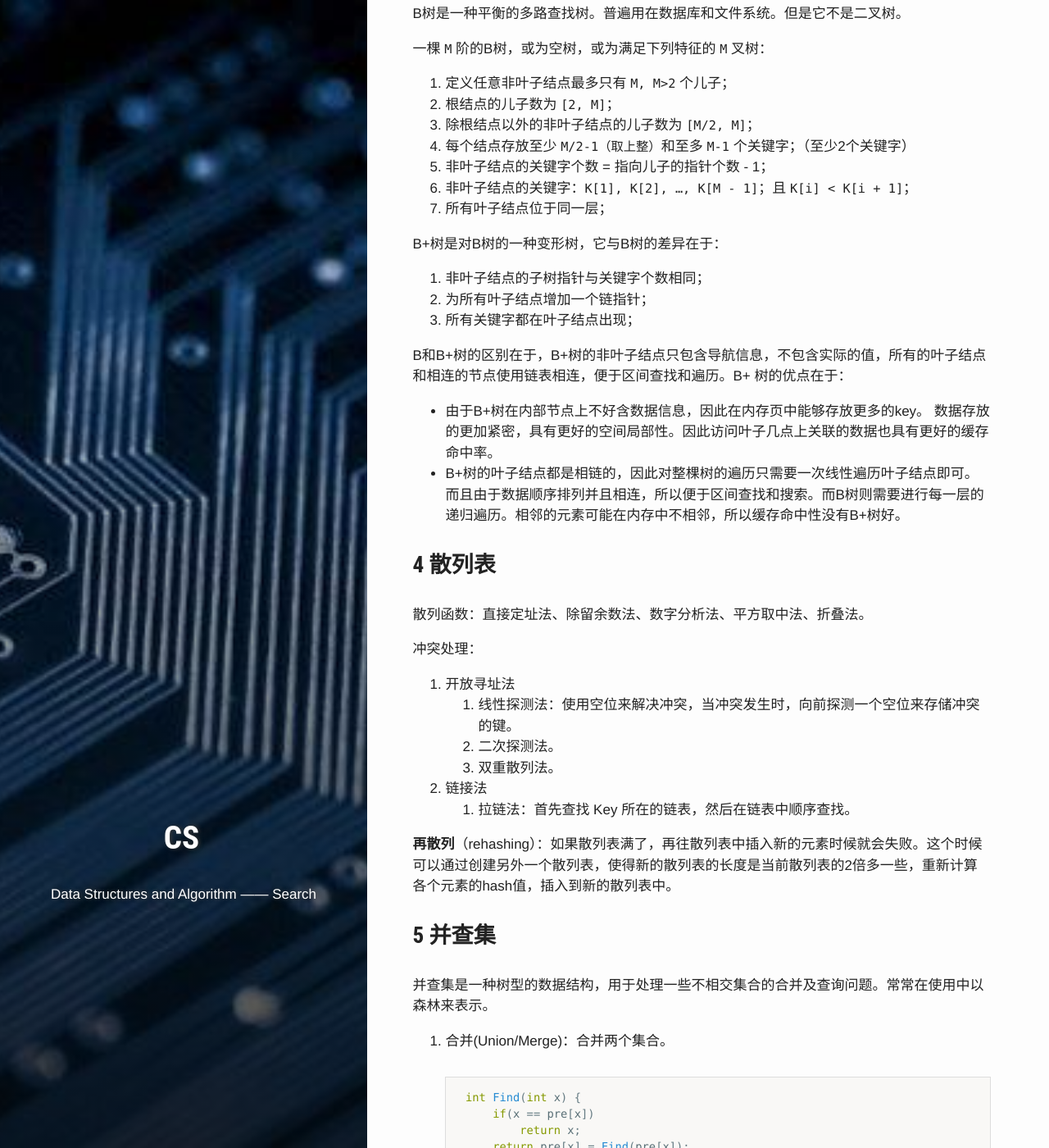
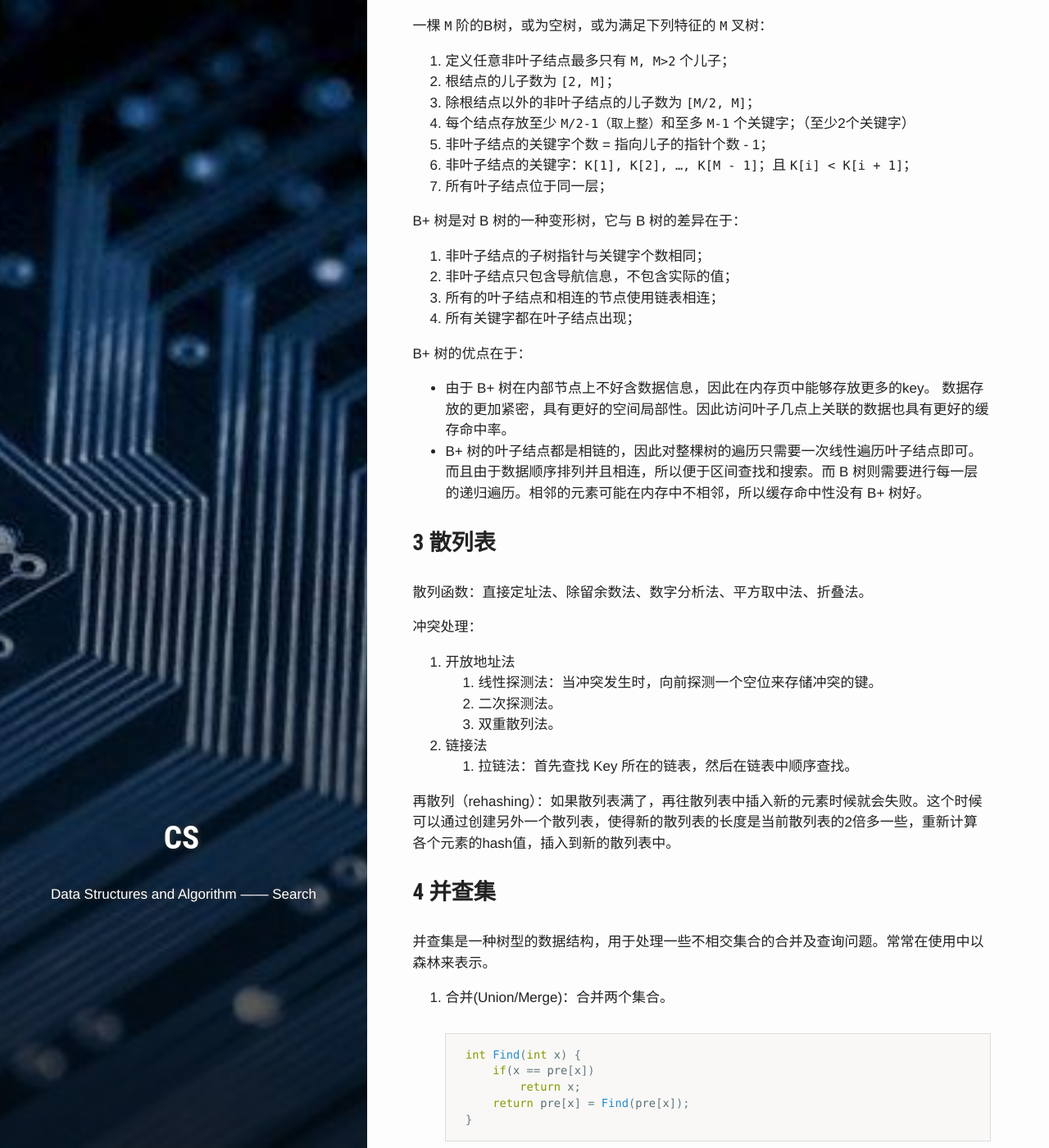
Before and after one commit to PetePro/PetePro.github.io, a Jekyll site: the page built from _posts/ComputerScience/2019-09-02-dsa-search.markdown, in a window 1280 px wide and 1400 px high, scrolled down 4131 px. Shown: the whole window at 82% size. Built offline with Jekyll 4.4.1, drawn with Linux system fonts in a browser that asks for light colours; some web fonts are replaced; some of the changed text lies outside the part shown.

Commit message:
Update 2019-09-02-dsa-search.markdown

````diff
--- a/_posts/ComputerScience/2019-09-02-dsa-search.markdown
+++ b/_posts/ComputerScience/2019-09-02-dsa-search.markdown
@@ -71,8 +71,6 @@
 }
 ```
 
-二叉查找树中，所有操作在最坏情况下所需的时间都和树的高度成正比。
-
 
 
 ### 2 平衡二叉树
@@ -150,15 +154,10 @@
     + 新键大于原树中两个键：用红链接和新结点连接，将两条链接颜色都由红变黑
     + 新键小于原树中两个键：用红链接和新结点连接，旋转后出现红色右链接，将两条链接颜色都由红变黑
     + 新键介于原树两键之间：用红链接和新结点连接，旋转两次后出现红色右链接，将两条链接颜色都由红变黑
-+ 颜色变换：将子结点颜色由红变黑后，将父结点颜色由黑变红
-  + 根结点总是黑色：每当根结点由红变黑后，树的黑链接高度加 1
-+ 规则
-  + 如果右子结点是红色而左子结点是黑色，进行左旋转
-  + 如果左子结点是红色且它的左子结点也是红色，进行右旋转
-  + 如果左右子结点均为红色，进行颜色转换
++ 删除
 
-#### 1.3 B 树与B+ 树
-B树是一种平衡的多路查找树。普遍用在数据库和文件系统。但是它不是二叉树。
+#### 2.3 B树与B+树
+B 树是一种平衡的多路查找树。普遍用在数据库和文件系统。但是它不是二叉树。
 
 一棵 `M` 阶的B树，或为空树，或为满足下列特征的 `M` 叉树：
 1. 定义任意非叶子结点最多只有 `M, M>2` 个儿子；
@@ -169,35 +168,36 @@
 6. 非叶子结点的关键字：`K[1], K[2], …, K[M - 1]`；且 `K[i] < K[i + 1]`；
 7. 所有叶子结点位于同一层；
 
-B+树是对B树的一种变形树，它与B树的差异在于：
+B+ 树是对 B 树的一种变形树，它与 B 树的差异在于：
 1. 非叶子结点的子树指针与关键字个数相同；
-2. 为所有叶子结点增加一个链指针；
-3. 所有关键字都在叶子结点出现；
+2. 非叶子结点只包含导航信息，不包含实际的值；
+3. 所有的叶子结点和相连的节点使用链表相连；
+4. 所有关键字都在叶子结点出现；
 
-B和B+树的区别在于，B+树的非叶子结点只包含导航信息，不包含实际的值，所有的叶子结点和相连的节点使用链表相连，便于区间查找和遍历。B+ 树的优点在于：
-- 由于B+树在内部节点上不好含数据信息，因此在内存页中能够存放更多的key。 数据存放的更加紧密，具有更好的空间局部性。因此访问叶子几点上关联的数据也具有更好的缓存命中率。
-- B+树的叶子结点都是相链的，因此对整棵树的遍历只需要一次线性遍历叶子结点即可。而且由于数据顺序排列并且相连，所以便于区间查找和搜索。而B树则需要进行每一层的递归遍历。相邻的元素可能在内存中不相邻，所以缓存命中性没有B+树好。
+B+ 树的优点在于：
+- 由于 B+ 树在内部节点上不好含数据信息，因此在内存页中能够存放更多的key。 数据存放的更加紧密，具有更好的空间局部性。因此访问叶子几点上关联的数据也具有更好的缓存命中率。
+- B+ 树的叶子结点都是相链的，因此对整棵树的遍历只需要一次线性遍历叶子结点即可。而且由于数据顺序排列并且相连，所以便于区间查找和搜索。而 B 树则需要进行每一层的递归遍历。相邻的元素可能在内存中不相邻，所以缓存命中性没有 B+ 树好。
 
 
 
 
-### 4 散列表
+### 3 散列表
 散列函数：直接定址法、除留余数法、数字分析法、平方取中法、折叠法。
 
 冲突处理：
-1. 开放寻址法
-   1. 线性探测法：使用空位来解决冲突，当冲突发生时，向前探测一个空位来存储冲突的键。
+1. 开放地址法
+   1. 线性探测法：当冲突发生时，向前探测一个空位来存储冲突的键。
    2. 二次探测法。
    3. 双重散列法。
 2. 链接法
    1. 拉链法：首先查找 Key 所在的链表，然后在链表中顺序查找。
 
-**再散列**（rehashing）：如果散列表满了，再往散列表中插入新的元素时候就会失败。这个时候可以通过创建另外一个散列表，使得新的散列表的长度是当前散列表的2倍多一些，重新计算各个元素的hash值，插入到新的散列表中。
+再散列（rehashing）：如果散列表满了，再往散列表中插入新的元素时候就会失败。这个时候可以通过创建另外一个散列表，使得新的散列表的长度是当前散列表的2倍多一些，重新计算各个元素的hash值，插入到新的散列表中。
 
 
 
 
-### 5 并查集
+### 4 并查集
 并查集是一种树型的数据结构，用于处理一些不相交集合的合并及查询问题。常常在使用中以森林来表示。
 1. 合并(Union/Merge)：合并两个集合。
     ```java
@@ -215,3 +215,88 @@
             pre[fx] = fy;
     }
     ```
+
+
+
+### 5 总结
+各种符号表实现的性能总结
+<table align="center" border="1">
+    <thead>
+        <tr class="firstHead">
+            <th colspan="1" rowspan="2">算法<br/>（数据结构）</th>
+            <th colspan="2">最坏情况下的运行时间的增长数量级<br/>（N次插入之后）</th>
+            <th colspan="2">平均情况下的运行时间的增长数量级<br/>（N次随机插入之后）</th>
+            <th colspan="1" rowspan="2">关键接口</th>
+            <th colspan="1" rowspan="2">内存使用</th>
+            <th colspan="1" rowspan="2">是否支持有序性相关操作</th>
+        </tr>
+        <tr class="twoHead">
+            <th>查找</th>
+            <th>插入</th>
+            <th>查找命中</th>
+            <th>插入</th>
+        </tr>
+    </thead>
+    <tbody>
+        <tr>
+            <td>顺序查找<br/>（无序链表）</td>
+            <td>N</td>
+            <td>N</td>
+            <td>N/2</td>
+            <td>N</td>
+            <td>equals()</td>
+            <td>48N</td>
+            <td>否</td>
+        </tr>
+        <tr>
+            <td>二分查找<br/>（有序数组）</td>
+            <td>lgN</td>
+            <td>N</td>
+            <td>lgN</td>
+            <td>N/2</td>
+            <td>compareTo()</td>
+            <td>16N</td>
+            <td>是</td>
+        </tr>
+        <tr>
+            <td>二叉树查找<br/>（二叉查找树）</td>
+            <td>N</td>
+            <td>N</td>
+            <td>1.39lgN</td>
+            <td>1.39lgN</td>
+            <td>compareTo()</td>
+            <td>64N</td>
+            <td>是</td>
+        </tr>
+        <tr>
+            <td>2-3查找树<br/>（红黑树）</td>
+            <td>2lgN</td>
+            <td>2lgN</td>
+            <td>lgN</td>
+            <td>lgN</td>
+            <td>compareTo()</td>
+            <td>64N</td>
+            <td>是</td>
+        </tr>
+        <tr>
+            <td>拉链法<br/>（链表数组）</td>
+            <td>&lt;lgN</td>
+            <td>&lt;lgN</td>
+            <td>N/(2M)</td>
+            <td>N/M</td>
+            <td>equals()<br/>hashCode()</td>
+            <td>48N+32M</td>
+            <td>否</td>
+        </tr>
+        <tr>
+            <td>现象探测法<br/>（并行数组）</td>
+            <td>clgN</td>
+            <td>clgN</td>
+            <td>&lt;1.5</td>
+            <td>&lt;2.5</td>
+            <td>equals()<br/>hashCode()</td>
+            <td>32N~128N</td>
+            <td>否</td>
+        </tr>
+    </tbody>
+</table>
````
Also changed, not shown: other parts of _posts/ComputerScience/2019-09-02-dsa-search.markdown (+6 -0 lines).
